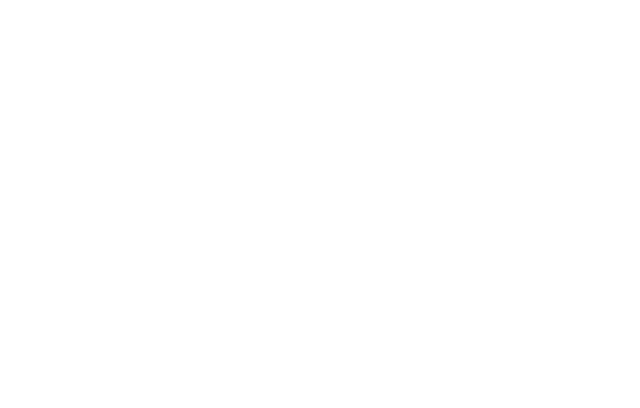
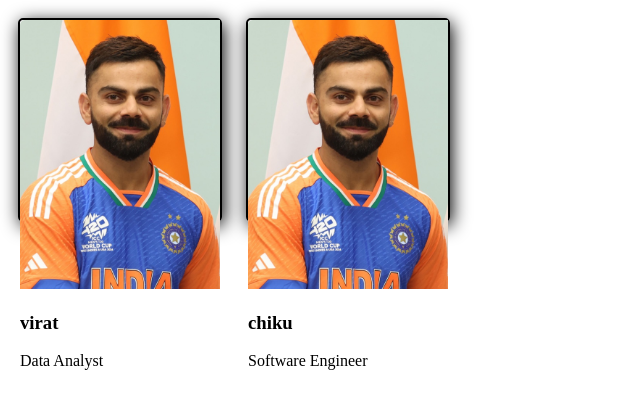
Before and after one commit to Pavan-Suryavanshi/CSS-Card-hourEffect, a plain HTML site: page index.html in a window 1280 px wide. Shown: the whole page, without its empty margins (0-640 px from the left). Drawn offline with Linux system fonts and the light colour scheme.

Commit message:
css code

```diff
--- a/index.html
+++ b/index.html
@@ -3,9 +3,28 @@
 <head>
     <meta charset="UTF-8">
     <meta name="viewport" content="width=device-width, initial-scale=1.0">
-    <title>Document</title>
+    <title>CSS</title>
+    <link rel="stylesheet" href="style.css"
 </head>
 <body>
+    <div class="card">
+        <img src="virat.jpg" alt="virat"/>
+        <div class="desc">
+            <h3>virat</h3>
+            <p>Data Analyst</p>
+        </div>
+
+    </div>
+    <div class="card">
+        <img src="virat.jpg" alt="virat"/>
+    <div class="desc">
+        <h3>chiku</h3>
+        <p>Software Engineer</p>
+
+    </div>
+
+    </div>
+
 
 </body>
 </html>
--- a/style.css
+++ b/style.css
@@ -0,0 +1,22 @@
+.card{
+    width: 200px;
+    height: 200px;
+    border: 2px solid black;
+    display: inline-block;
+    margin: 10px;
+    border-radius: 5px;
+    box-shadow: 2px 4px 18px black;
+    transition: 2s;
+}
+
+.des{
+    padding: 0 2px 0 2px;
+}
+img{
+    width: 100%;
+    border-radius: 5px 0 0;
+}
+
+.card:hover{
+    box-shadow: 0 8px 16px goldenrod ;
+}
```
Also changed, not shown: virat.jpg (added).
